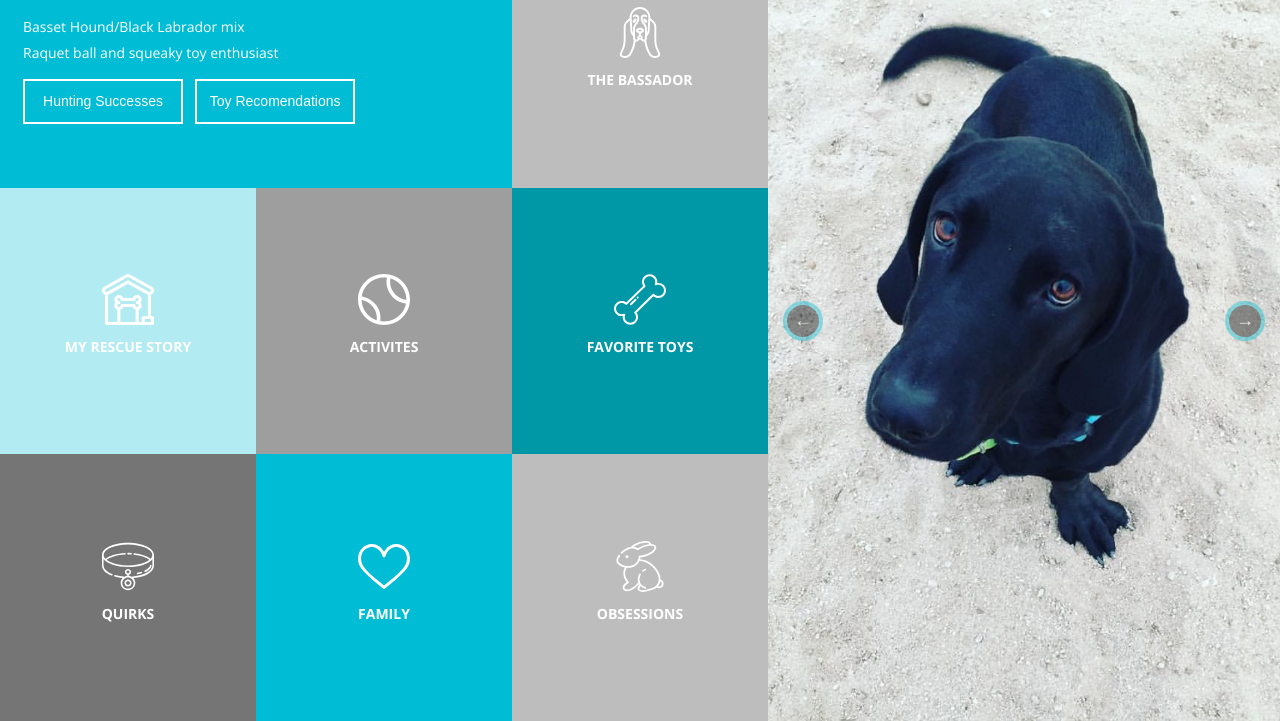
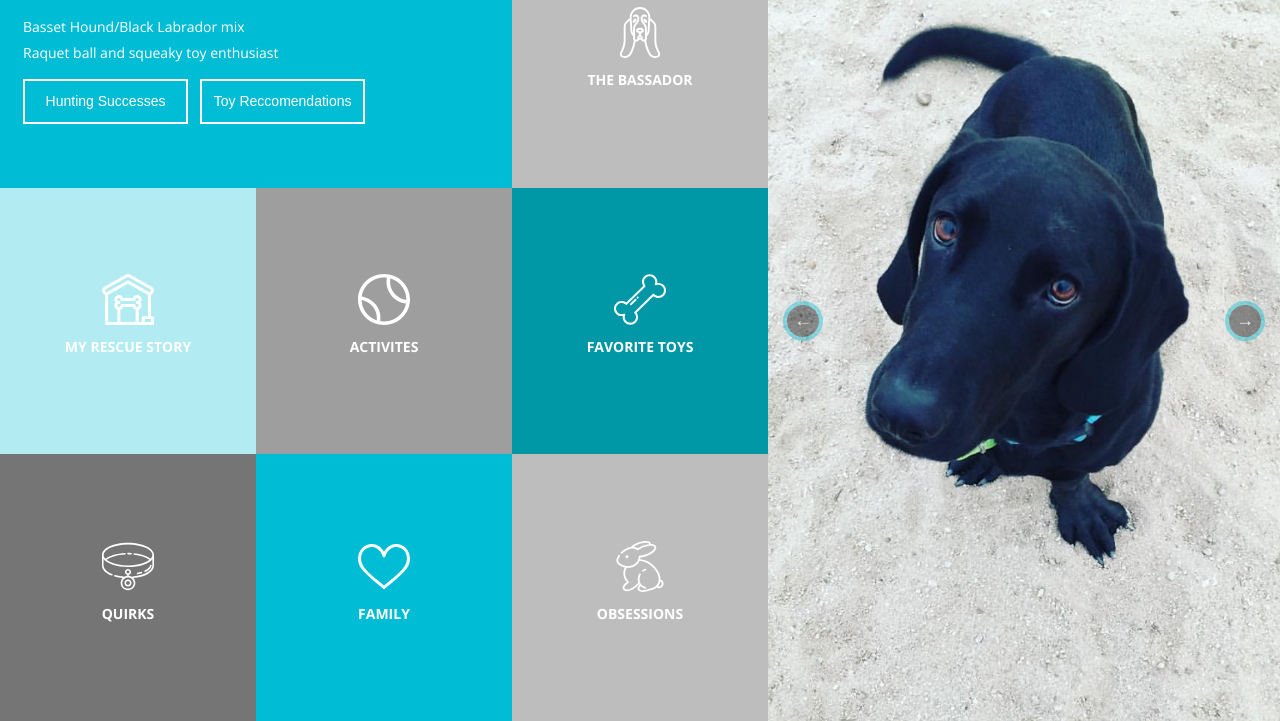
Before and after one commit to kayleenovak/kb-comp-challenge-1, a plain HTML site: page index.html in a window 1280 px wide. Shown: the part 79-800 px from the top of the page. Drawn offline with nearby package versions, Linux system fonts and the light colour scheme.

Commit message:
Spell check and restyle info buttons

```diff
--- a/index.html
+++ b/index.html
@@ -13,7 +13,7 @@
     <p>Raquet ball and squeaky toy enthusiast</p>
     <form>
       <button class="info-btn">Hunting Successes</button>
-      <button class="info-btn">Toy Recomendations</button>
+      <button class="info-btn">Toy Reccomendations</button>
     </form>
   </section>
   <section class="the-bassador grid-squares">
--- a/style.css
+++ b/style.css
@@ -40,7 +40,7 @@ form {
   color: white;
   font-size: 14px;
   height: 45px;
-  width: 160px;
+  width: 165px;
   margin-top: 0;
   margin-right: 8px;
 }
@@ -152,7 +152,7 @@ h6 {
   grid-area: obsessions;
 }
 
-@media screen and (max-width: 970px) {
+@media screen and (max-width: 990px) {
   body {
   display: grid;
   grid-template-areas: "info-section     info-section  the-bassador  the-bassador"
```
